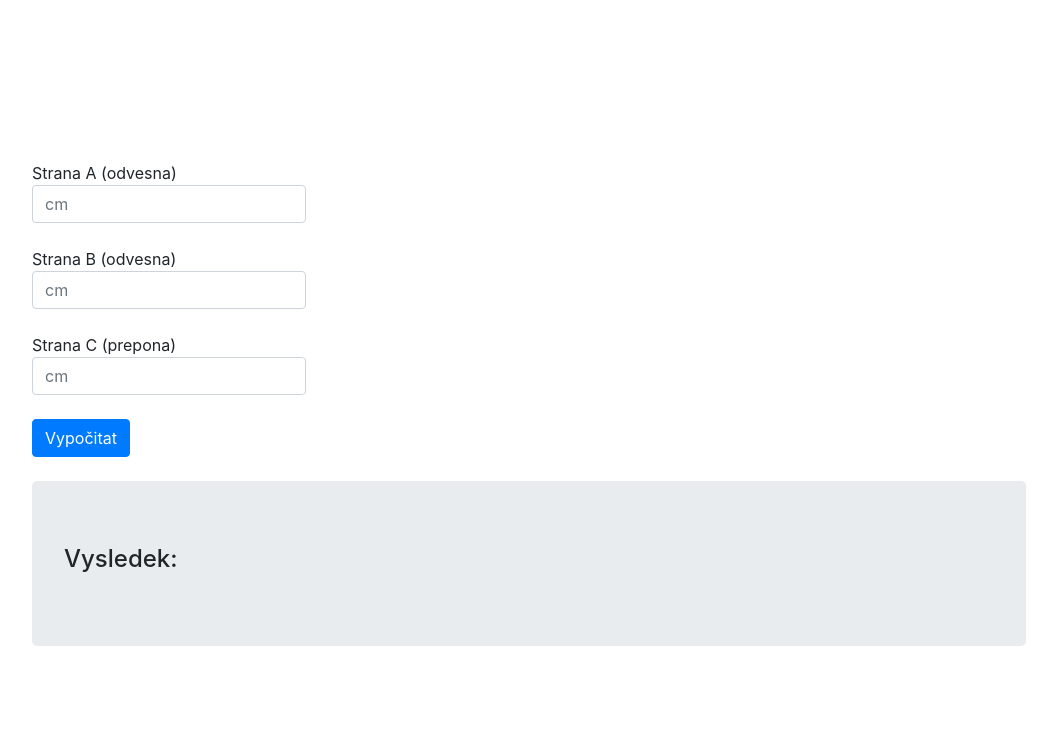
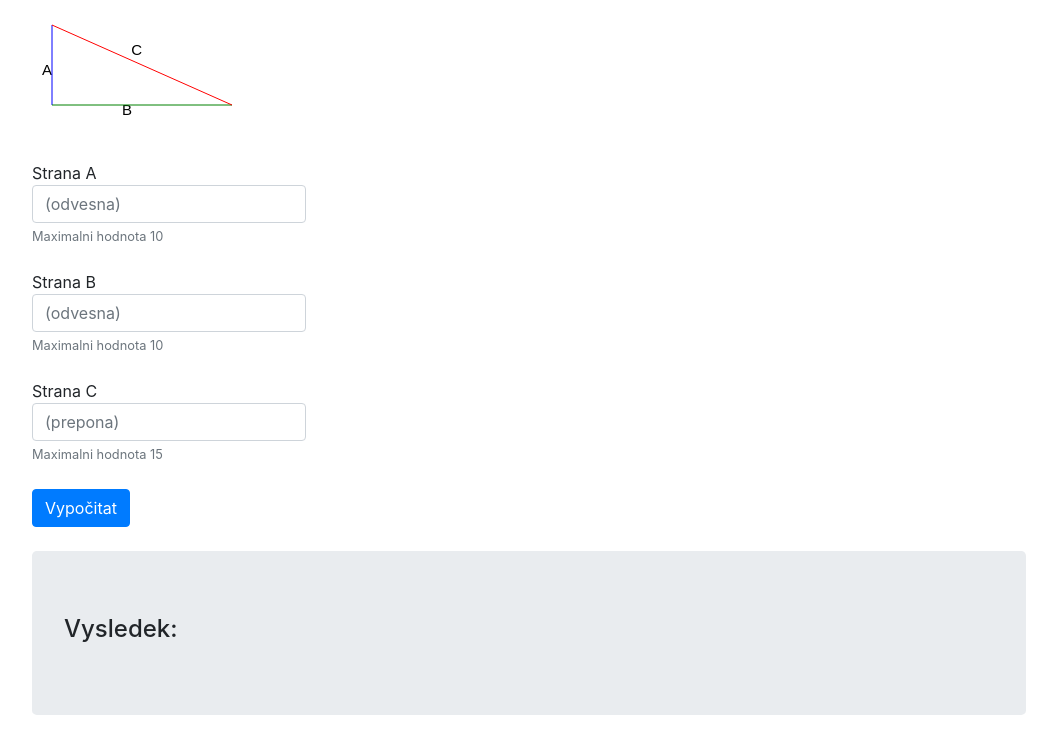
Before and after one commit to OlegVarlamov/triangle, a plain HTML site: page index.html in a window 1280 px wide. Shown: the part 51-800 px from the top of the page, without its empty margins (111-1168 px from the left). Drawn offline with nearby package versions, Linux system fonts and the light colour scheme.

Commit message:
Las fixes

```diff
--- a/index.html
+++ b/index.html
@@ -4,7 +4,7 @@
 <head>
   <meta charset="UTF-8" />
   <meta name="viewport" content="width=device-width, initial-scale=1.0" />
-
+  <link rel="icon" type="image/png" href="./favicon.png" />
   <link rel="stylesheet" href="https://stackpath.bootstrapcdn.com/bootstrap/4.4.1/css/bootstrap.min.css"
     integrity="sha384-Vkoo8x4CGsO3+Hhxv8T/Q5PaXtkKtu6ug5TOeNV6gBiFeWPGFN9MuhOf23Q9Ifjh" crossorigin="anonymous" />
 
@@ -33,20 +33,23 @@
 
     <form class="form" onsubmit="return handleSubmit(event)" name="triangle-form">
       <div class="form-group">
-        <label>Strana A (odvesna)
-          <input type="number" placeholder="cm" step="0.000000000000001" class="form-control" max="10" />
+        <label>Strana A
+          <input type="number" placeholder="(odvesna)" step="0.000000000000001" class="form-control" max="10" />
+          <small class="form-text text-muted">Maximalni hodnota 10</small>
         </label>
       </div>
 
       <div class="form-group">
-        <label>Strana B (odvesna)
-          <input type="number" placeholder="cm" step="0.000000000000001" class="form-control" max="10" />
+        <label>Strana B
+          <input type="number" placeholder="(odvesna)" step="0.000000000000001" class="form-control" max="10" />
+          <small class="form-text text-muted">Maximalni hodnota 10</small>
         </label>
       </div>
 
       <div class="form-group">
-        <label>Strana C (prepona)
-          <input type="number" placeholder="cm" step="0.000000000000001" class="form-control" max="15" />
+        <label>Strana C
+          <input type="number" placeholder="(prepona)" step="0.000000000000001" class="form-control" max="15" />
+          <small class="form-text text-muted">Maximalni hodnota 15</small>
         </label>
       </div>
 
--- a/script.js
+++ b/script.js
@@ -1,9 +1,9 @@
 window.onload = () => {
-  // draw(); //volame funkci pro malovani trojuhelniku
+  draw(); //volame funkci pro malovani nahledoveho trojuhelniku
   let myForm = document.forms["triangle-form"];
   myInputs = myForm.querySelectorAll("input");
   myInputs.forEach(function (el) {
-    el.addEventListener("input", countFilledInputs);
+    el.addEventListener("input", countFilledInputs); // spocitame vyplnene inputy
   });
 };
 
@@ -14,11 +14,11 @@ function countFilledInputs() {
   }
   if (inputsWithValue === 2) {
     for (var i = 0; i < myInputs.length; i++) {
-      if (myInputs[i].value === "") myInputs[i].disabled = true;
+      if (myInputs[i].value === "") myInputs[i].disabled = true; // zakazeme trti input
     }
   } else {
     myInputs.forEach(function (el) {
-      el.disabled = false;
+      el.disabled = false; // povolime treti input
     });
   }
 }
@@ -31,7 +31,7 @@ function handleSubmit(e) {
 
   //   let result, zadano, vypocet; // definujeme promenne
   if (a && b) {
-    c = Math.sqrt(Math.pow(a, 2) + Math.pow(b, 2));
+    c = Math.sqrt(Math.pow(a, 2) + Math.pow(b, 2)); // vypocitame preponu
     obsah = (a * b) / 2;
     zadano = `Zadal jste: délky stran trojúhelníku <strong>A</strong>=${a}, <strong>B</strong>=${b}`;
     vypocet = `délka strany tohoto trojúhelníku je <strong>C</strong>=${c} a obsah <strong>S</strong>=${obsah}`;
@@ -39,7 +39,7 @@ function handleSubmit(e) {
     if (a >= c) {
       showAlert("Odvesna musi byt vetsi nez prepona!");
     } else {
-      b = Math.sqrt(Math.pow(c, 2) - Math.pow(a, 2));
+      b = Math.sqrt(Math.pow(c, 2) - Math.pow(a, 2)); // vypocitame odvesnu
       obsah = (a * b) / 2;
       zadano = `Zadal jste: délky stran trojúhelníku <strong>A</strong>=${a}, <strong>C</strong>=${c}`;
       vypocet = `délka strany tohoto trojúhelníku je <strong>B</strong>=${b} a obsah <strong>S</strong>=${obsah}`;
@@ -48,7 +48,7 @@ function handleSubmit(e) {
     if (b >= c) {
       showAlert("Odvesna musi byt vetsi nez prepona!");
     } else {
-      a = Math.sqrt(Math.pow(c, 2) - Math.pow(b, 2));
+      a = Math.sqrt(Math.pow(c, 2) - Math.pow(b, 2)); // vypocitame odvesnu
       obsah = (a * b) / 2;
       zadano = `Zadal jste: délky stran trojúhelníku <strong>C</strong>=${b}, <strong>C</strong>=${c},`;
       vypocet = `délka strany tohoto trojúhelníku je <strong>A</strong>=${a} a obsah <strong>S</strong>=${obsah}`;
@@ -61,7 +61,7 @@ function handleSubmit(e) {
   const output = document.querySelector(".output");
 
   console.log(a, b, c);
-  draw(a, b, c); //volame funkci pro malovani trojuhelniku
+  draw(a, b, c); //volame funkci pro malovani trojuhelniku s hodnoty
 
   output.insertAdjacentHTML("beforeend", zadano);
   output.insertAdjacentHTML("beforeend", "<br />");
--- a/style.css
+++ b/style.css
@@ -10,7 +10,3 @@ body {
 .alert.alert-danger {
   display: none;
 }
-/* #canvas {
-  width: 100%;
-  height: 100%;
-} */
```
Also changed, not shown: favicon.png (added).
